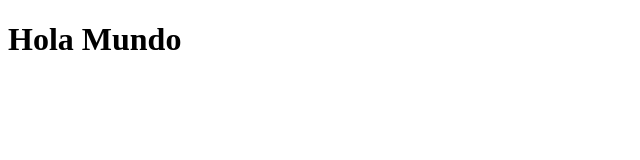
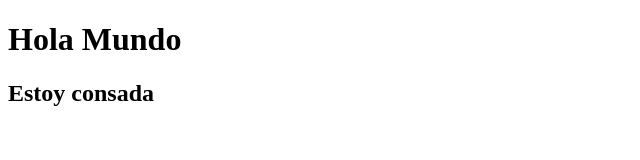
Before and after one commit to lagerloef/Proyecto_JS, a plain HTML site: page index.html in a window 1280 px wide. Shown: the whole page, without its empty margins (0-640 px from the left). Drawn offline with Linux system fonts and the light colour scheme.

Commit message:
agregue un h2

```diff
--- a/index.html
+++ b/index.html
@@ -5,5 +5,6 @@
 </head>
 <body>
 	<h1>Hola Mundo</h1>
+	<h2>Estoy consada</h2>
 </body>
 </html>
```
